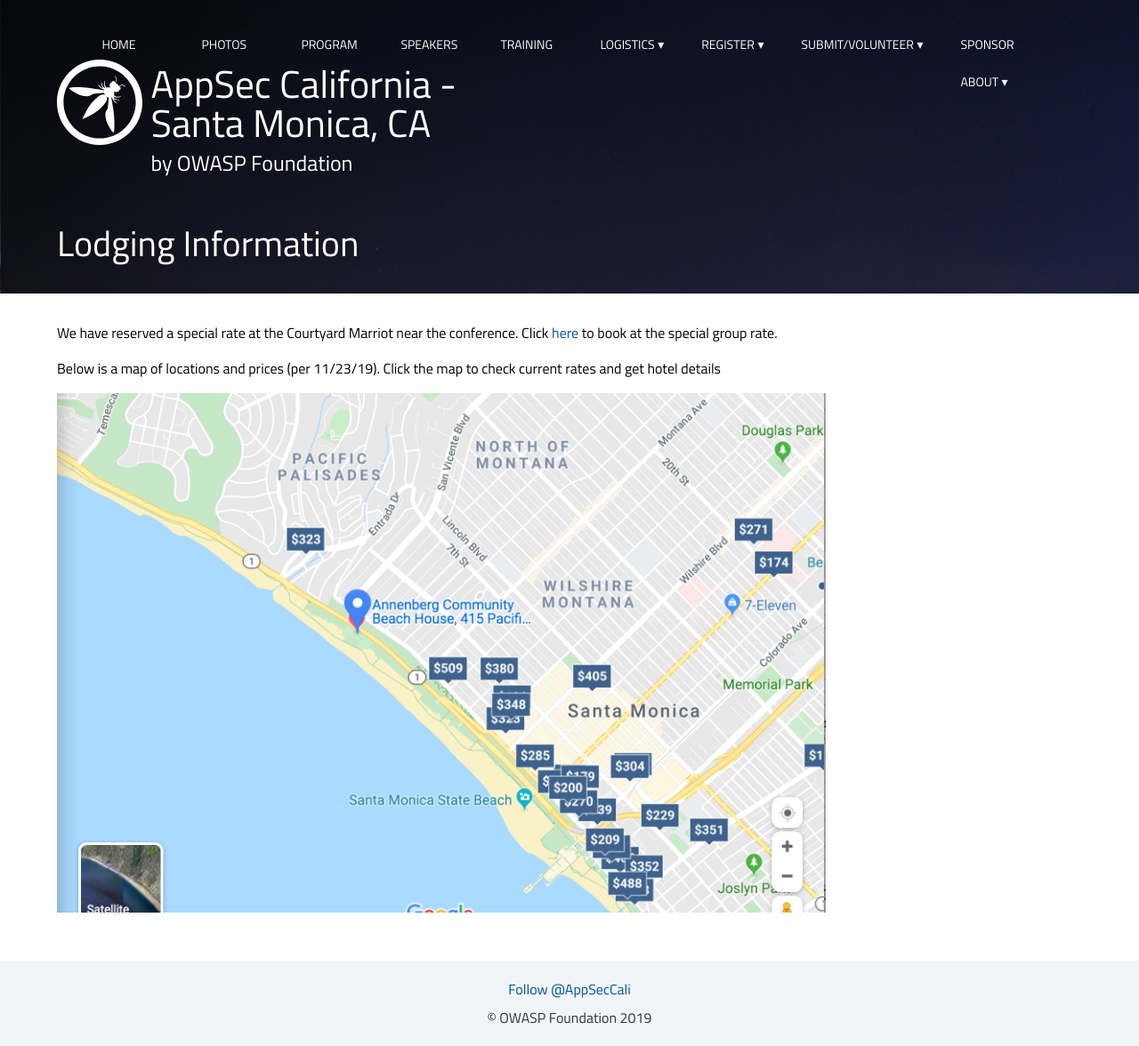
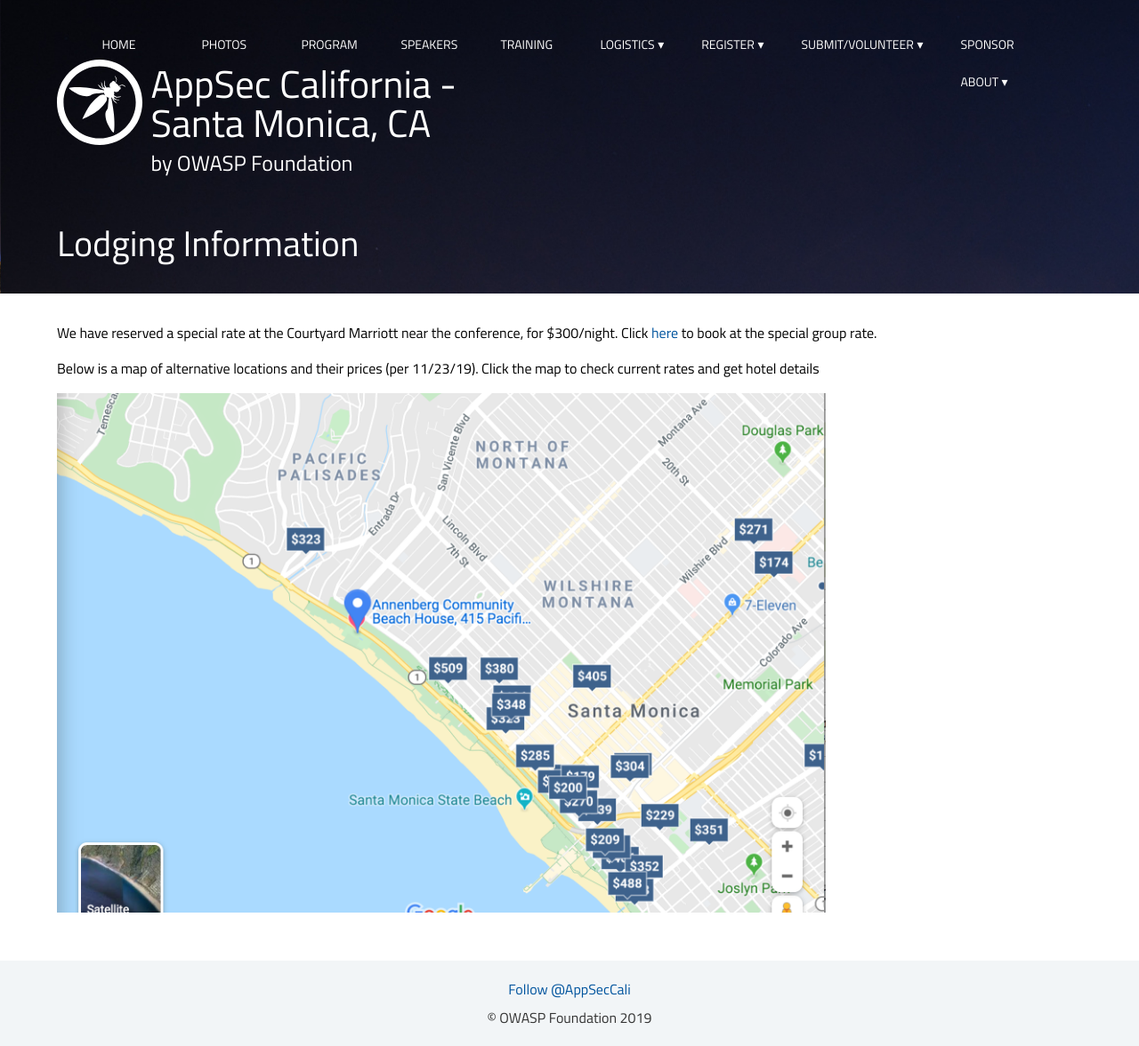
Before and after one commit to OWASP/2020-appseccalifornia, a Jekyll site: the page built from lodging/index.html, in a window 1280 px wide. Shown: the whole page at 89% size. Built offline with Jekyll 4.4.1, drawn with Linux system fonts in a browser that asks for light colours; some web fonts are replaced; comment, search, counter and statistics services are not loaded.

Commit message:
correcting loding text

```diff
--- a/lodging/index.html
+++ b/lodging/index.html
@@ -4,9 +4,9 @@
 layout: default
 ---
 
-<p>We have reserved a special rate at the Courtyard Marriot near the conference. Click <a href="https://www.marriott.com/events/start.mi?id=1572283736954&key=GRP">here</a> to book at the special group rate.</p>
+<p>We have reserved a special rate at the Courtyard Marriott near the conference, for $300/night. Click <a href="https://www.marriott.com/events/start.mi?id=1572283736954&key=GRP">here</a> to book at the special group rate.</p>
 
-<p>Below is a map of locations and prices (per 11/23/19). Click the map to check current rates and get hotel details</p>
+<p>Below is a map of alternative locations and their prices (per 11/23/19). Click the map to check current rates and get hotel details</p>
 <p>
 <a href="https://www.google.com/maps/search/Hotels/@34.0244371,-118.5241809,14z/data=!4m13!2m12!3m6!1sHotels!2sAnnenberg+Community+Beach+House,+415+Pacific+Coast+Hwy,+Santa+Monica,+CA+90402!3s0x80c2a4944c31748f:0xa736245290fc2352!4m2!1d-118.5133233!2d34.0244025!5m3!5m2!1s2020-01-21!2i3!6e3"><img src="../assets/images/hotelmap.png" align="center" width="75%"></a>
 </p>
```
